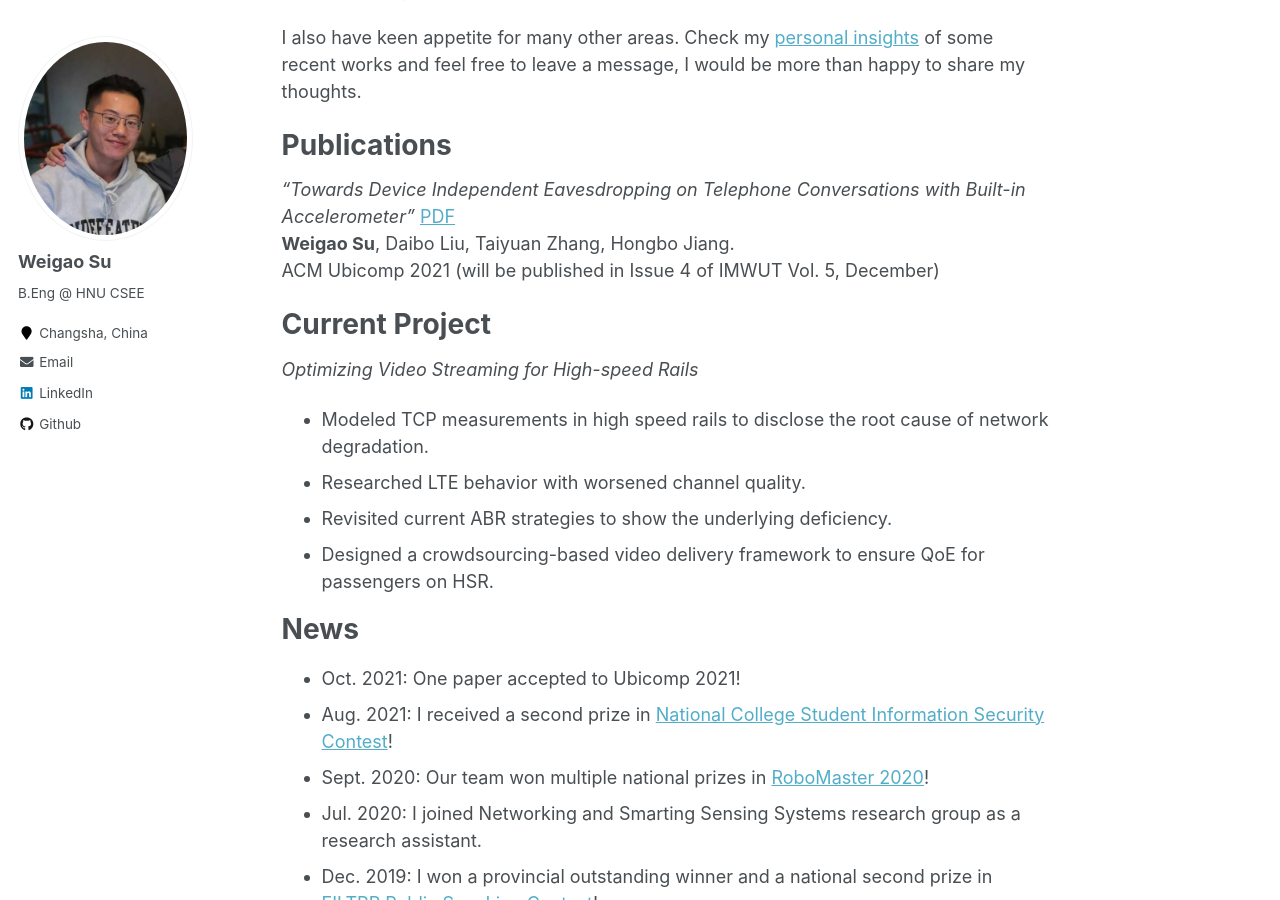
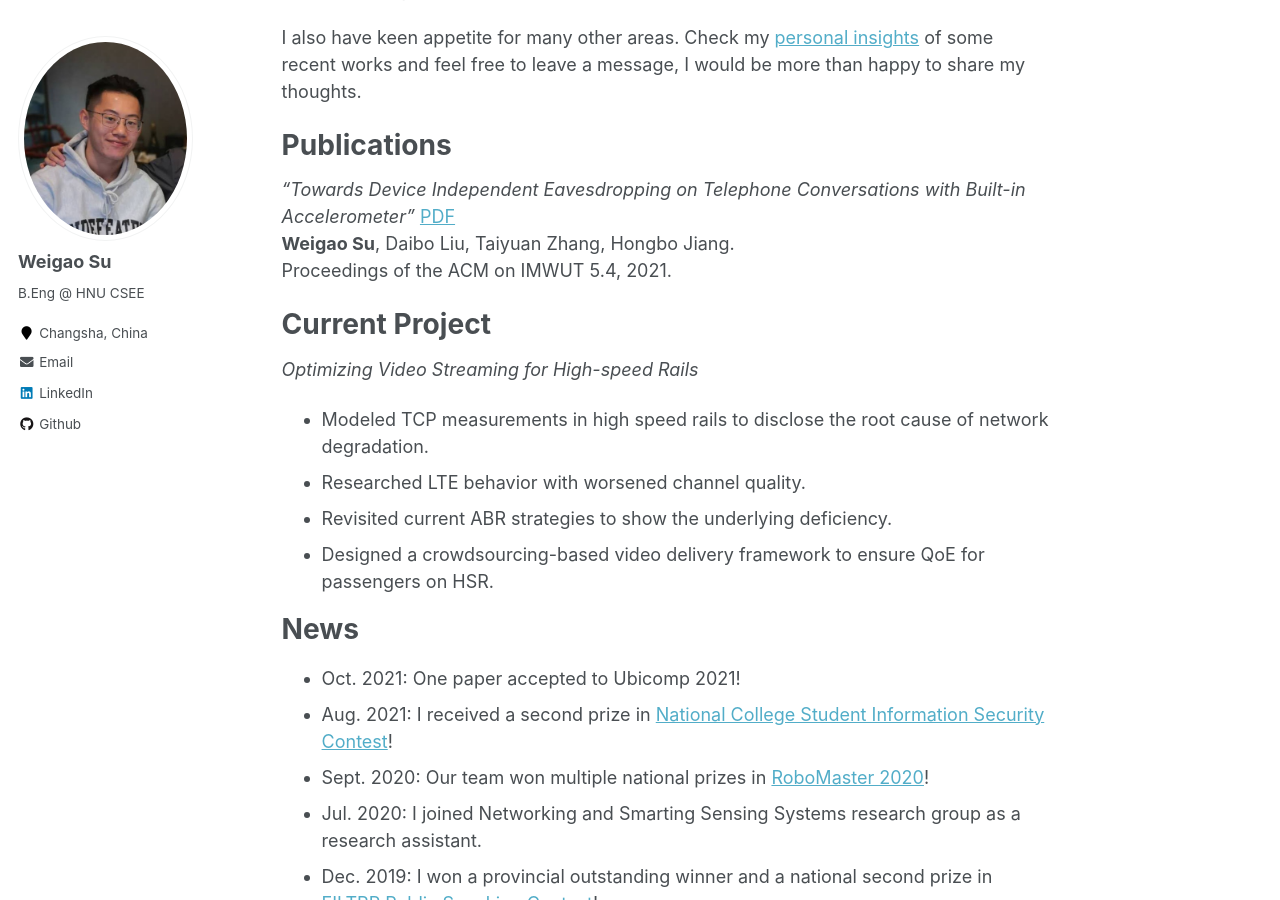
Before and after one commit to wegul/wegul.github.io, a Jekyll site: the page built from _pages/about.md, in a window 1280 px wide and 900 px high, scrolled down 542 px. Built offline with Jekyll 4.4.1, drawn with Linux system fonts in a browser that asks for light colours.

Commit message:
Update about.md

```diff
--- a/_pages/about.md
+++ b/_pages/about.md
@@ -30,7 +30,7 @@ Publications
 ======
 *“Towards Device Independent Eavesdropping on Telephone Conversations with Built-in Accelerometer”*  [PDF](https://github.com/wegul/wegul/raw/main/files/Vibphone_arxiv.pdf)
 **Weigao Su**, Daibo Liu, Taiyuan Zhang, Hongbo Jiang.
-ACM Ubicomp 2021 (will be published in Issue 4 of IMWUT Vol. 5, December)
+Proceedings of the ACM on IMWUT 5.4, 2021.
 
 
 Current Project
```
